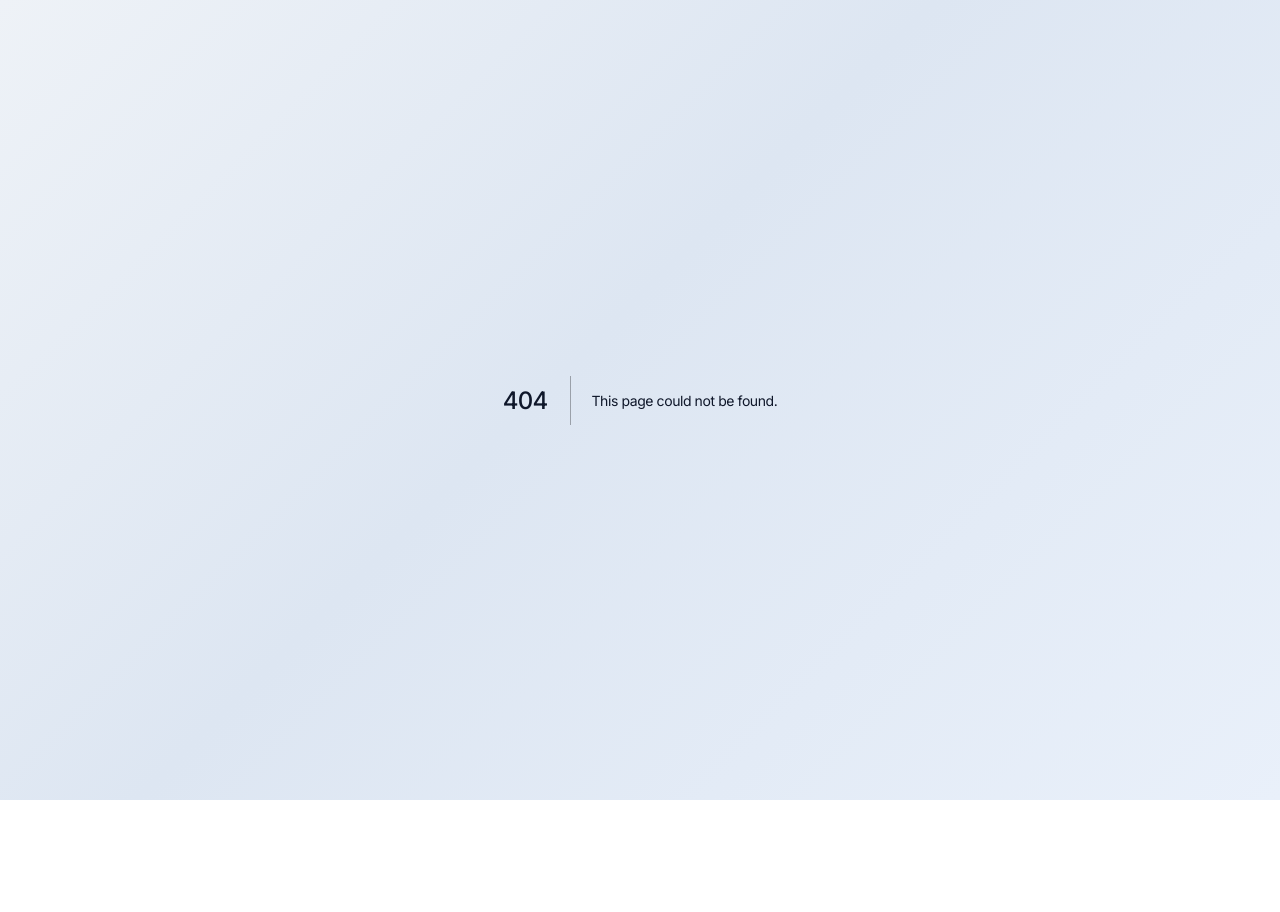
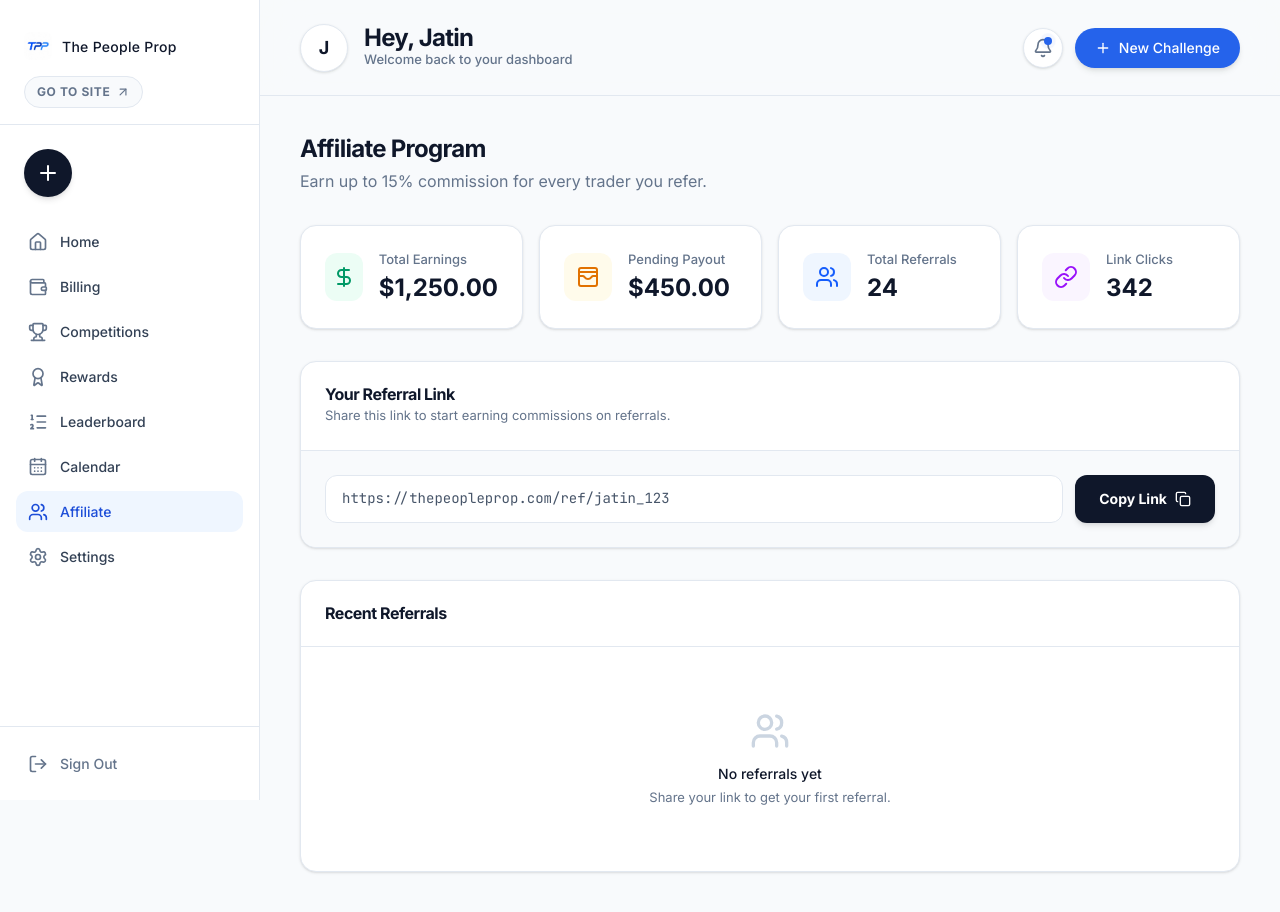
Before and after one commit to jatinkatariaaaa/thepeoplepropwebsite, a Next.js app: page /dashboard/affiliate in a window 1280 px wide. Before the commit this address had no page. Before the commit the page ends 800 px from the top, so only its background shows below. Built offline with nearby package versions, Linux system fonts and the light colour scheme.

Commit message:
feat: add affiliate page and sidebar link

```diff
--- /dev/null
+++ b/src/app/(dashboard)/dashboard/affiliate/page.tsx
@@ -0,0 +1,85 @@
+"use client";
+
+import { Copy, Users, Link as LinkIcon, DollarSign, WalletCards } from "lucide-react";
+import { useState } from "react";
+import { cn } from "@/lib/utils";
+
+export default function AffiliatePage() {
+  const [copied, setCopied] = useState(false);
+  const referralLink = "https://thepeopleprop.com/ref/jatin_123";
+
+  const handleCopy = () => {
+    navigator.clipboard.writeText(referralLink);
+    setCopied(true);
+    setTimeout(() => setCopied(false), 2000);
+  };
+
+  return (
+    <div className="max-w-7xl mx-auto animate-in fade-in slide-in-from-bottom-4 duration-700 ease-out">
+      <div className="mb-8">
+        <h1 className="text-2xl font-display font-bold text-[var(--ink-950)] mb-2">Affiliate Program</h1>
+        <p className="text-[var(--ink-500)]">Earn up to 15% commission for every trader you refer.</p>
+      </div>
+
+      <div className="grid grid-cols-1 md:grid-cols-2 lg:grid-cols-4 gap-4 mb-8">
+        {[
+          { label: "Total Earnings", value: "$1,250.00", icon: DollarSign, color: "text-emerald-600", bg: "bg-emerald-50" },
+          { label: "Pending Payout", value: "$450.00", icon: WalletCards, color: "text-amber-600", bg: "bg-amber-50" },
+          { label: "Total Referrals", value: "24", icon: Users, color: "text-blue-600", bg: "bg-blue-50" },
+          { label: "Link Clicks", value: "342", icon: LinkIcon, color: "text-purple-600", bg: "bg-purple-50" },
+        ].map((stat, i) => (
+          <div key={i} className="bg-white rounded-2xl p-6 border border-[var(--border)] shadow-sm">
+            <div className="flex items-center gap-4">
+              <div className={cn("w-12 h-12 rounded-xl flex items-center justify-center", stat.bg)}>
+                <stat.icon className={cn("w-6 h-6", stat.color)} />
+              </div>
+              <div>
+                <p className="text-[13px] font-medium text-[var(--ink-500)]">{stat.label}</p>
+                <p className="text-2xl font-bold text-[var(--ink-950)] mt-0.5">{stat.value}</p>
+              </div>
+            </div>
+          </div>
+        ))}
+      </div>
+
+      <div className="bg-white rounded-2xl border border-[var(--border)] shadow-sm overflow-hidden mb-8">
+        <div className="p-6 border-b border-[var(--border)]">
+          <h2 className="text-[16px] font-bold text-[var(--ink-950)]">Your Referral Link</h2>
+          <p className="text-[13px] text-[var(--ink-500)] mt-1">Share this link to start earning commissions on referrals.</p>
+        </div>
+        <div className="p-6 bg-[var(--paper-2)]">
+          <div className="flex flex-col sm:flex-row gap-3">
+            <div className="flex-1 bg-white border border-[var(--border)] rounded-xl h-12 flex items-center px-4 overflow-hidden">
+              <span className="text-[14px] text-[var(--ink-600)] font-mono truncate">{referralLink}</span>
+            </div>
+            <button
+              onClick={handleCopy}
+              className={cn(
+                "h-12 px-6 rounded-xl font-bold text-[14px] flex items-center justify-center gap-2 transition-all shrink-0",
+                copied
+                  ? "bg-emerald-100 text-emerald-700 border border-emerald-200"
+                  : "bg-[var(--ink-950)] hover:bg-[var(--ink-800)] text-white shadow-md active:scale-[0.98]"
+              )}
+            >
+              {copied ? "Copied!" : "Copy Link"}
+              {!copied && <Copy className="w-4 h-4" />}
+            </button>
+          </div>
+        </div>
+      </div>
+
+      <div className="bg-white rounded-2xl border border-[var(--border)] shadow-sm overflow-hidden">
+        <div className="p-6 border-b border-[var(--border)]">
+          <h2 className="text-[16px] font-bold text-[var(--ink-950)]">Recent Referrals</h2>
+        </div>
+        <div className="p-6">
+          <div className="text-center py-10">
+            <Users className="w-10 h-10 text-[var(--ink-300)] mx-auto mb-3" />
+            <p className="text-[14px] font-medium text-[var(--ink-950)]">No referrals yet</p>
+            <p className="text-[13px] text-[var(--ink-500)] mt-1">Share your link to get your first referral.</p>
+          </div>
+        </div>
+      </div>
+    </div>
+  );
+}
--- a/src/components/dashboard/ClientSidebar.tsx
+++ b/src/components/dashboard/ClientSidebar.tsx
@@ -16,7 +16,8 @@ import {
   ArrowUpRight,
   ListOrdered,
   CalendarDays,
-  Plus
+  Plus,
+  Users
 } from "lucide-react";
 import { useState } from "react";
 import { cn } from "@/lib/utils";
@@ -29,6 +30,7 @@ const navItems = [
   { icon: Award, label: "Rewards", href: "/dashboard/rewards" },
   { icon: ListOrdered, label: "Leaderboard", href: "/dashboard/leaderboard" },
   { icon: CalendarDays, label: "Calendar", href: "/dashboard/calendar" },
+  { icon: Users, label: "Affiliate", href: "/dashboard/affiliate" },
   { icon: Settings, label: "Settings", href: "/dashboard/settings" },
 ];
 
```
